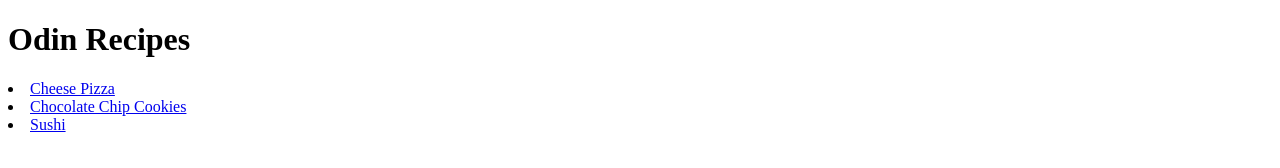
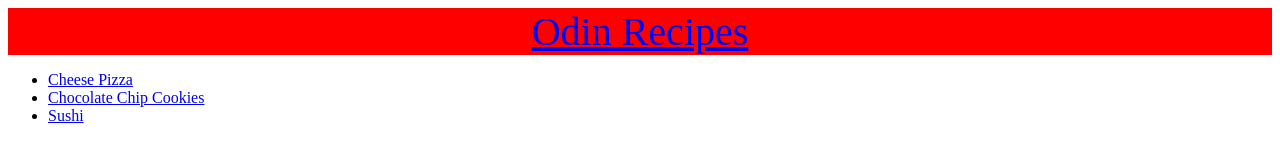
Before and after one commit to ocho04/odin-recipes, a plain HTML site: page index.html in a window 1280 px wide. Drawn offline with Linux system fonts and the light colour scheme.

Commit message:
Added some styles to the top

```diff
--- a/index.html
+++ b/index.html
@@ -6,12 +6,16 @@
     <head>
         <meta charset="UTF-8">
         <title>Odin Recipes</title>
-
+        <link rel="stylesheet" href="styles.css">
     </head>
 
     <body>
-        <h1>Odin Recipes</h1>
-        <ul></ul>
+        <div class="top">
+            <a href="index.html">
+        Odin Recipes
+            </a>
+        </div>
+        <ul>
         <li><a href="recipes/pizza.html"
             target="_blank">Cheese Pizza</a></li>
         <li><a href="recipes/cookies.html"
--- /dev/null
+++ b/styles.css
@@ -0,0 +1,6 @@
+.top {
+    text-align: center;
+    background-color: red;
+    font-size: 40px;
+    color: honeydew;
+}
```
